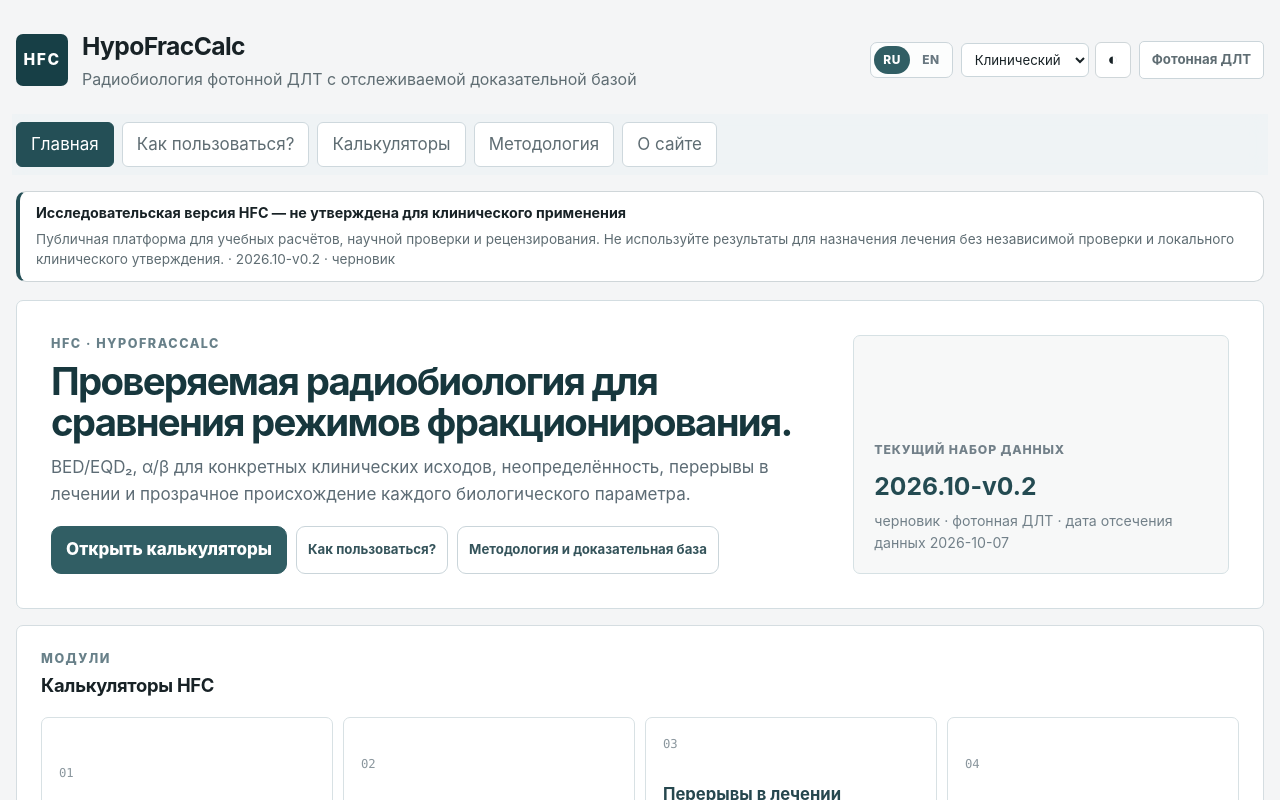
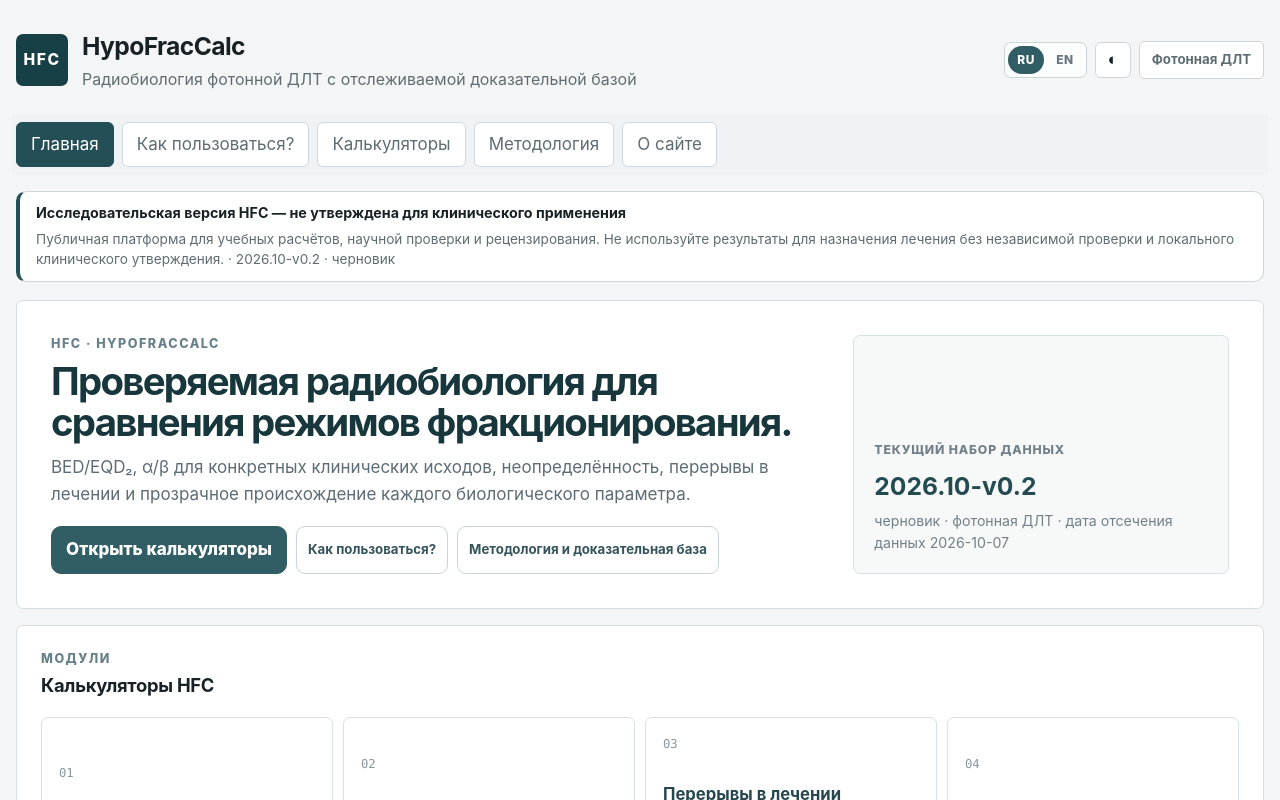
Before and after one commit to mesava/HFC-HypoFracCalc-, a React (Vite) app: page / in a window 1280 px wide. Shown: the top 800 px of the page. Built offline with nearby package versions, Linux system fonts and the light colour scheme.

Commit message:
ui(P6.5): retire appearance variant selector, retain color-theme toggle

```diff
--- a/src/ui/AppearanceControls.tsx
+++ b/src/ui/AppearanceControls.tsx
@@ -2,44 +2,22 @@ import { tx } from "./i18n.js";
 import type { Language } from "./labels.js";
 
 export type ColorTheme = "light" | "dark";
-export type DesignStyle = "clinical" | "journal" | "compact";
 
+/**
+ * The site uses one clinical visual language. This component only changes
+ * color theme; appearance presets (Journal/Compact) were retired in P6.5.
+ */
 export function AppearanceControls({
   language,
   colorTheme,
-  designStyle,
   onColorThemeChange,
-  onDesignStyleChange,
 }: {
   language: Language;
   colorTheme: ColorTheme;
-  designStyle: DesignStyle;
   onColorThemeChange: (theme: ColorTheme) => void;
-  onDesignStyleChange: (style: DesignStyle) => void;
 }) {
   return (
     <div className="appearance-controls">
-      <label className="appearance-style">
-        <span className="sr-only">{tx(language, "Стиль сайта", "Site style")}</span>
-        <select
-          value={designStyle}
-          onChange={(event) =>
-            onDesignStyleChange(event.target.value as DesignStyle)
-          }
-          aria-label={tx(language, "Вариант дизайна", "Design variant")}
-        >
-          <option value="clinical">
-            {tx(language, "Клинический", "Clinical")}
-          </option>
-          <option value="journal">
-            {tx(language, "Журнальный", "Journal")}
-          </option>
-          <option value="compact">
-            {tx(language, "Компактный", "Compact")}
-          </option>
-        </select>
-      </label>
-
       <button
         type="button"
         className="theme-toggle"
```
